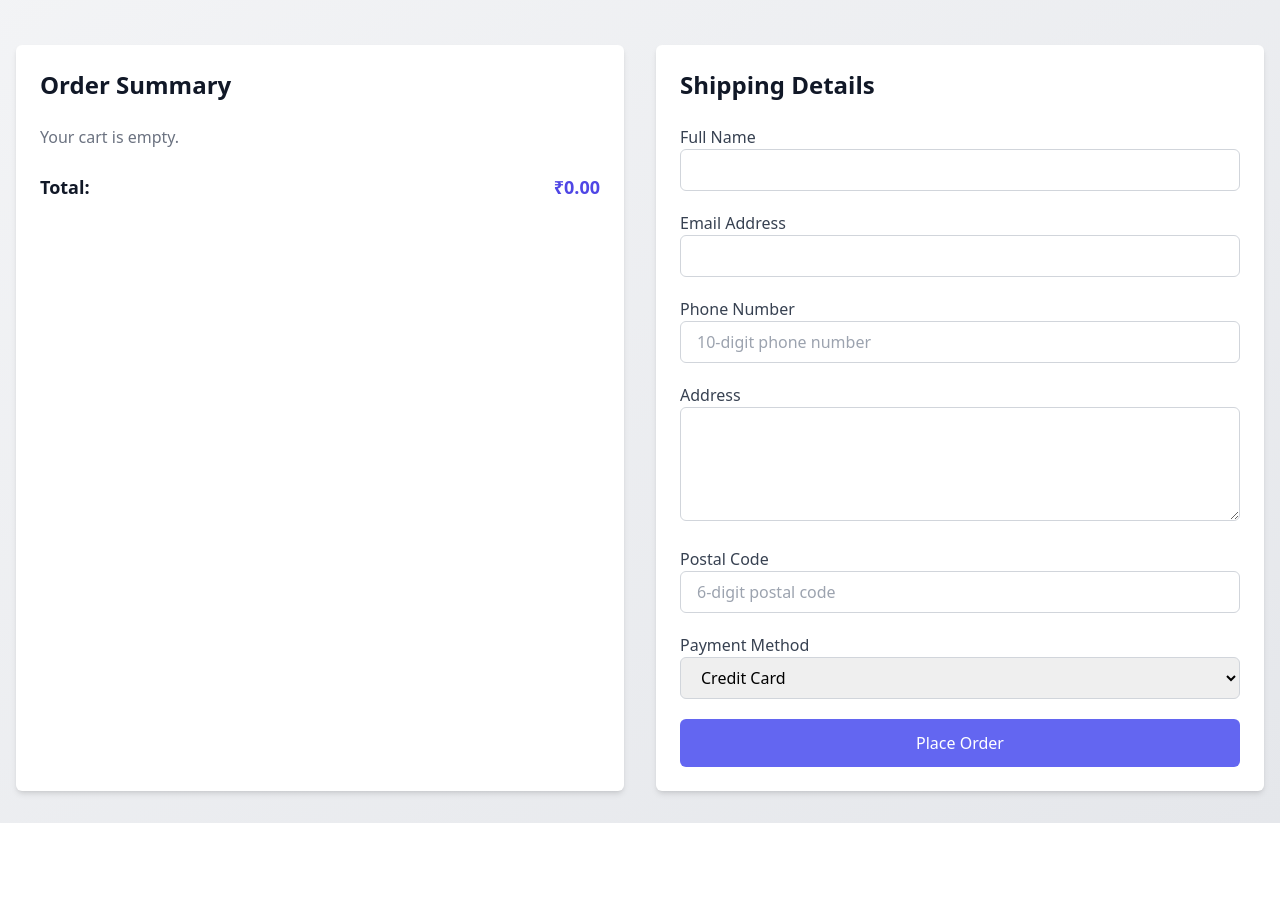
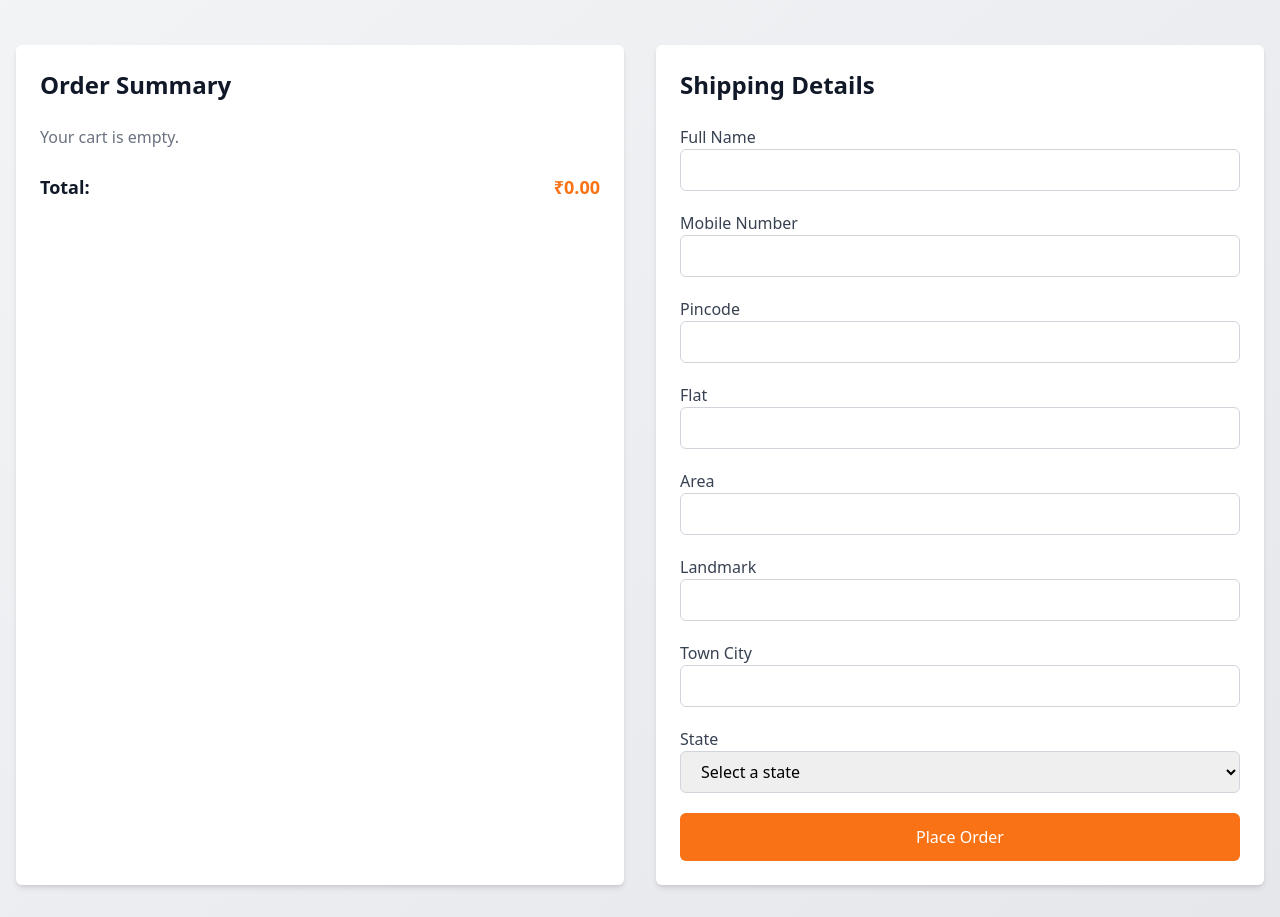
Before and after one commit to Himanshu-shivgotra/loopXpress_consumer, a React (Vite) app: page /checkout in a window 1280 px wide. Shown: the part 171-1088 px from the top of the page. Before the commit the page ends 994 px from the top, so only its background shows below. Built offline with nearby package versions, Linux system fonts and the light colour scheme.

Commit message:
delivery page

```diff
--- /dev/null
+++ b/src/common/constants/mockData.jsx
@@ -0,0 +1,38 @@
+export const indianStates = [
+    "Andhra Pradesh",
+    "Arunachal Pradesh",
+    "Assam",
+    "Bihar",
+    "Chhattisgarh",
+    "Goa",
+    "Gujarat",
+    "Haryana",
+    "Himachal Pradesh",
+    "Jharkhand",
+    "Karnataka",
+    "Kerala",
+    "Madhya Pradesh",
+    "Maharashtra",
+    "Manipur",
+    "Meghalaya",
+    "Mizoram",
+    "Nagaland",
+    "Odisha",
+    "Punjab",
+    "Rajasthan",
+    "Sikkim",
+    "Tamil Nadu",
+    "Telangana",
+    "Tripura",
+    "Uttar Pradesh",
+    "Uttarakhand",
+    "West Bengal",
+    "Andaman and Nicobar Islands",
+    "Chandigarh",
+    "Dadra and Nagar Haveli and Daman and Diu",
+    "Delhi",
+    "Jammu and Kashmir",
+    "Ladakh",
+    "Lakshadweep",
+    "Puducherry"
+];
--- a/src/pages/CheckoutPage/CheckOut.jsx
+++ b/src/pages/CheckoutPage/CheckOut.jsx
@@ -1,20 +1,114 @@
-import React from "react";
+import React, { useState } from "react";
 import { useSelector } from "react-redux";
+import { indianStates } from "../../common/constants/mockData";
 
 const CheckOut = () => {
     const cartItems = useSelector((state) => state.cart.items);
+    const [formData, setFormData] = useState({
+        fullName: "",
+        mobileNumber: "",
+        pincode: "",
+        flat: "",
+        area: "",
+        landmark: "",
+        townCity: "",
+        state: "",
+    });
+    const [errors, setErrors] = useState({});
+
+    const validateField = (name, value) => {
+        let error = "";
+
+        switch (name) {
+            case "fullName":
+                if (!value.trim()) {
+                    error = "Full Name is required.";
+                }
+                break;
+            case "mobileNumber":
+                if (!/^[0-9]{10}$/.test(value)) {
+                    error = "Mobile number must be 10 digits.";
+                }
+                break;
+            case "pincode":
+                if (!/^[0-9]{6}$/.test(value)) {
+                    error = "Pincode must be 6 digits.";
+                }
+                break;
+            case "flat":
+                if (!value.trim()) {
+                    error = "Flat, House no., Building, etc., is required.";
+                }
+                break;
+            case "area":
+                if (!value.trim()) {
+                    error = "Area, Street, Sector, etc., is required.";
+                }
+                break;
+            case "landmark":
+                if (!value.trim()) {
+                    error = "Landmark is required.";
+                }
+                break;
+            case "townCity":
+                if (!value.trim()) {
+                    error = "Town/City is required.";
+                }
+                break;
+            case "state":
+                if (!value) {
+                    error = "State is required.";
+                }
+                break;
+            default:
+                break;
+        }
+
+        return error;
+    };
+
+    const handleChange = (e) => {
+        const { name, value } = e.target;
+        setFormData({ ...formData, [name]: value });
+
+        // Validate the field as the user types
+        setErrors({ ...errors, [name]: validateField(name, value) });
+    };
+
+    const handleSubmit = (e) => {
+        e.preventDefault();
+
+        // Validate all fields before submission
+        const newErrors = {};
+        Object.keys(formData).forEach((key) => {
+            const error = validateField(key, formData[key]);
+            if (error) newErrors[key] = error;
+        });
+
+        setErrors(newErrors);
+
+        // If there are any errors, prevent form submission
+        if (Object.keys(newErrors).length > 0) {
+            return;
+        }
+
+        // Proceed with form submission
+        console.log("Form submitted successfully", formData);
+    };
 
     const calculateTotal = () => {
-        return cartItems.reduce((total, item) => {
-            const price = item.discountedPrice || item.originalPrice || 0;
-            return total + price * (item.cartQuantity || 1);
-        }, 0).toFixed(2);
+        return cartItems
+            .reduce((total, item) => {
+                const price = item.discountedPrice || item.originalPrice || 0;
+                return total + price * (item.cartQuantity || 1);
+            }, 0)
+            .toFixed(2);
     };
 
     return (
         <div className="bg-gradient-to-br from-gray-100 to-gray-200 min-h-screen py-8">
             <div className="container mx-auto px-4">
-                <h1 className="text-4xl font-bold text-center text-indigo-600 mb-10">Checkout</h1>
+                <h1 className="text-4xl font-bold text-center text-orange-500 mb-10">Checkout</h1>
                 <div className="grid grid-cols-1 lg:grid-cols-2 gap-8">
                     {/* Cart Items */}
                     <div className="bg-white shadow-md rounded-md p-6">
@@ -47,73 +141,50 @@ const CheckOut = () => {
                         )}
                         <div className="mt-6 text-lg font-semibold text-gray-900 flex justify-between">
                             <span>Total:</span>
-                            <span className="text-indigo-600">₹{calculateTotal()}</span>
+                            <span className="text-orange-500">₹{calculateTotal()}</span>
                         </div>
                     </div>
 
                     {/* Checkout Form */}
                     <div className="bg-white shadow-md rounded-md p-6">
                         <h2 className="text-2xl font-bold text-gray-900 mb-6">Shipping Details</h2>
-                        <form className="space-y-5">
-                            <div>
-                                <label className="block text-gray-700 font-medium">Full Name</label>
-                                <input
-                                    type="text"
-                                    className="w-full px-4 py-2 border border-gray-300 rounded-md focus:outline-none focus:ring-2 focus:ring-indigo-500"
-                                    required
-                                />
-                            </div>
-                            <div>
-                                <label className="block text-gray-700 font-medium">Email Address</label>
-                                <input
-                                    type="email"
-                                    className="w-full px-4 py-2 border border-gray-300 rounded-md focus:outline-none focus:ring-2 focus:ring-indigo-500"
-                                    required
-                                />
-                            </div>
-                            <div>
-                                <label className="block text-gray-700 font-medium">Phone Number</label>
-                                <input
-                                    type="tel"
-                                    className="w-full px-4 py-2 border border-gray-300 rounded-md focus:outline-none focus:ring-2 focus:ring-indigo-500"
-                                    placeholder="10-digit phone number"
-                                    pattern="[0-9]{10}"
-                                    required
-                                />
-                            </div>
-                            <div>
-                                <label className="block text-gray-700 font-medium">Address</label>
-                                <textarea
-                                    className="w-full px-4 py-2 border border-gray-300 rounded-md focus:outline-none focus:ring-2 focus:ring-indigo-500"
-                                    rows="4"
-                                    required
-                                ></textarea>
-                            </div>
-                            <div>
-                                <label className="block text-gray-700 font-medium">Postal Code</label>
-                                <input
-                                    type="text"
-                                    className="w-full px-4 py-2 border border-gray-300 rounded-md focus:outline-none focus:ring-2 focus:ring-indigo-500"
-                                    pattern="[0-9]{6}"
-                                    placeholder="6-digit postal code"
-                                    required
-                                />
-                            </div>
-                            <div>
-                                <label className="block text-gray-700 font-medium">Payment Method</label>
-                                <select
-                                    className="w-full px-4 py-2 border border-gray-300 rounded-md focus:outline-none focus:ring-2 focus:ring-indigo-500"
-                                    required
-                                >
-                                    <option value="credit-card">Credit Card</option>
-                                    <option value="debit-card">Debit Card</option>
-                                    <option value="paypal">PayPal</option>
-                                    <option value="cod">Cash on Delivery</option>
-                                </select>
-                            </div>
+                        <form className="space-y-5" onSubmit={handleSubmit}>
+                            {Object.keys(formData).map((field) => (
+                                <div key={field}>
+                                    <label className="block text-gray-700 font-medium capitalize">
+                                        {field.replace(/([A-Z])/g, " $1").trim()}
+                                    </label>
+                                    {field === "state" ? (
+                                        <select
+                                            name={field}
+                                            value={formData[field]}
+                                            onChange={handleChange}
+                                            className="w-full px-4 py-2 border border-gray-300 rounded-md focus:outline-none focus:ring-2 focus:ring-orange-500"
+                                        >
+                                            <option value="">Select a state</option>
+                                            {indianStates.map((state) => (
+                                                <option key={state} value={state}>
+                                                    {state}
+                                                </option>
+                                            ))}
+                                        </select>
+                                    ) : (
+                                        <input
+                                            type={field === "mobileNumber" || field === "pincode" ? "text" : "text"}
+                                            name={field}
+                                            value={formData[field]}
+                                            onChange={handleChange}
+                                            className="w-full px-4 py-2 border border-gray-300 rounded-md focus:outline-none focus:ring-2 focus:ring-orange-500"
+                                        />
+                                    )}
+                                    {errors[field] && (
+                                        <p className="text-red-500 text-sm mt-1">{errors[field]}</p>
+                                    )}
+                                </div>
+                            ))}
                             <button
                                 type="submit"
-                                className="w-full bg-indigo-500 text-white py-3 rounded-md hover:bg-indigo-600 transition-colors font-medium"
+                                className="w-full bg-orange-500 text-white py-3 rounded-md hover:bg-orange-600 transition-colors font-medium"
                             >
                                 Place Order
                             </button>
```
